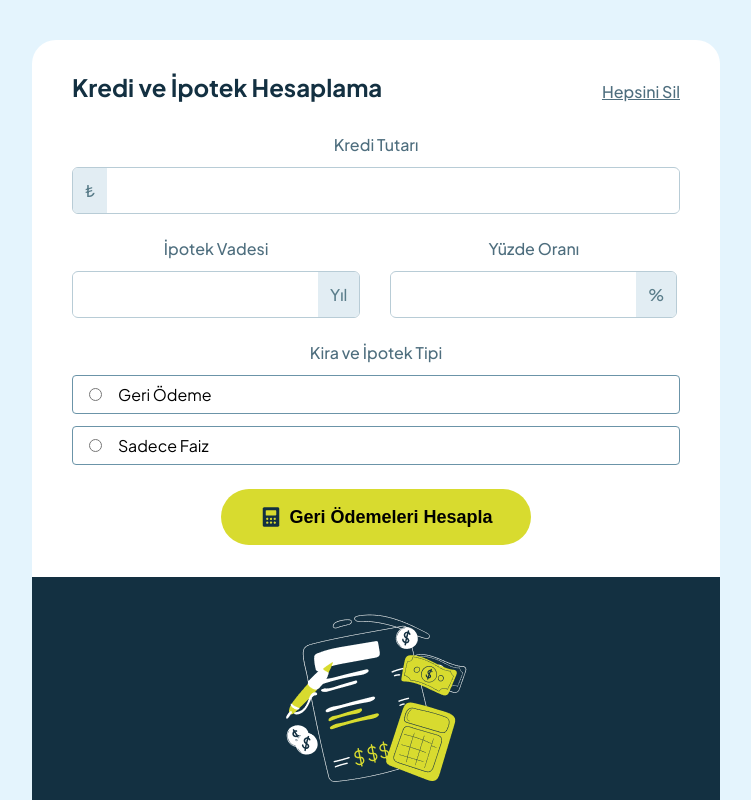
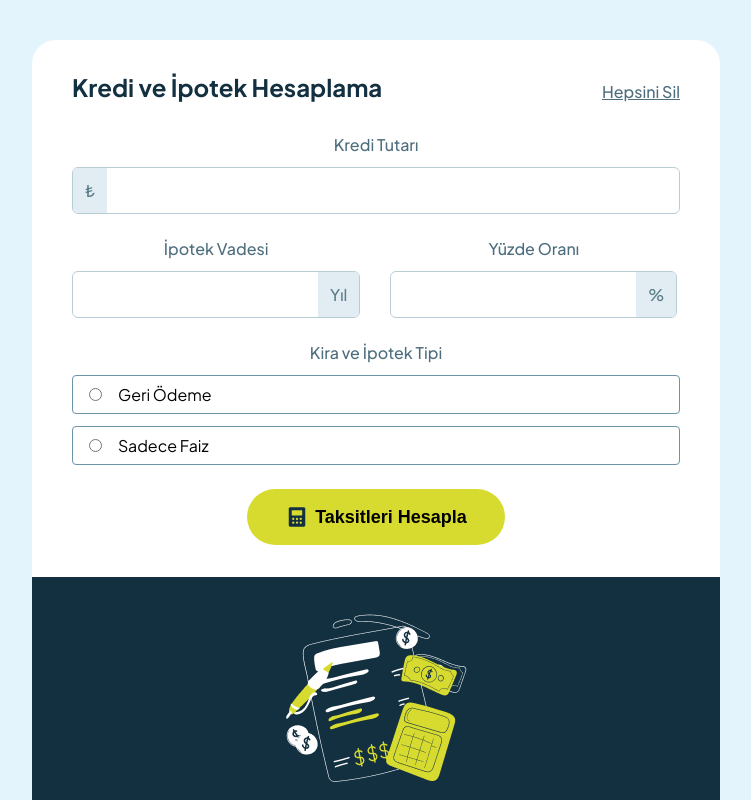
Before and after one commit to dursunkokturk/Front-End-School-React-JS-Project-Loan-And-Mortgage-Calculator-App-V3, a React (Vite) app: page / in a window 1280 px wide. Shown: the top 800 px of the page, without its empty margins (264-1015 px from the left). Built offline with nearby package versions, Linux system fonts and the light colour scheme.

Commit message:
src klasoru icindeki app.jsx component icindeki main alanindaki butonun yazisi degistirildi

```diff
--- a/src/App.jsx
+++ b/src/App.jsx
@@ -54,7 +54,7 @@ export default function App() {
             </div>
           </div>
           <div className="form-button">
-            <button><img src={Calculator} alt="" />Geri Ödemeleri Hesapla</button>
+            <button><img src={Calculator} alt="" />Taksitleri Hesapla</button>
           </div>
         </main>
         <footer className='footer'>
```
